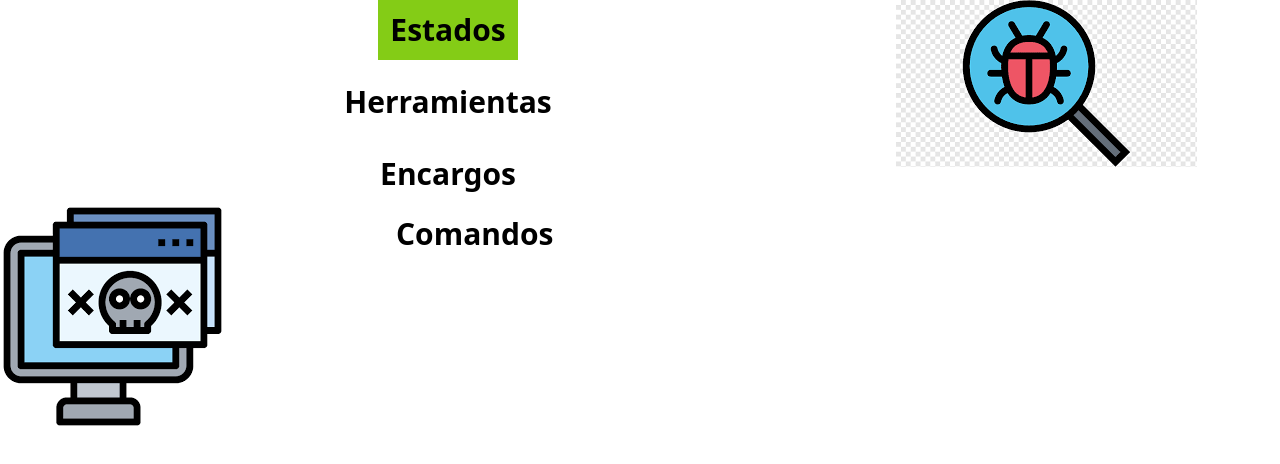
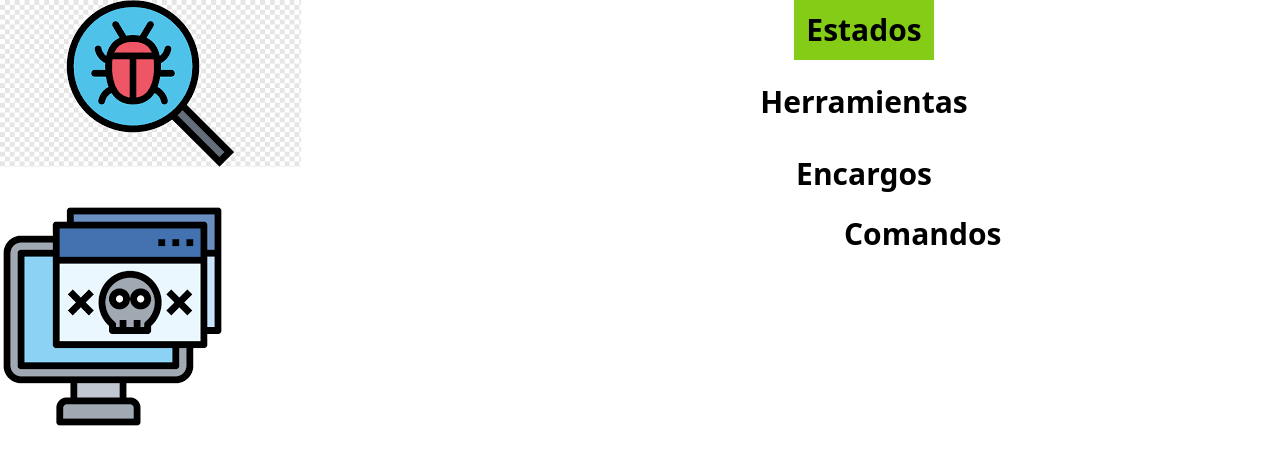
Before and after one commit to Dac099/codicon-game, a website: page index.html in a window 1280 px wide. Drawn offline with nearby package versions, Linux system fonts and the light colour scheme.

Commit message:
CORRECION

```diff
--- a/index.html
+++ b/index.html
@@ -11,13 +11,13 @@
   <main>
     <section>
       <div id="fondo">
+        <div>
+          <img src="./descarga.png" alt="Fondo">
+        </div>
         <div class="flex flex-col justify-center items-center gap-3">
           <h2 class="text-black text-3xl font-bold p-3 bg-lime-500">Estados</h2>
           <h2 class="text-black text-3xl font-bold p-3">Herramientas</h2>
           <h2 class="text-black text-3xl font-bold p-3">Encargos</h2>
-        </div>
-        <div>
-          <img src="./descarga.png" alt="Fondo">
         </div>
       </div>
         <div id="comandos">
--- a/styles/hack.css
+++ b/styles/hack.css
@@ -1,9 +1,9 @@
 #fondo{
     display: grid;
-    grid-template-columns: 70% 30%;
+    grid-template-columns: 35% 65%;
 }
 
 #comandos{
     display: grid;
-    grid-template-columns: 30% 70%;
+    grid-template-columns: 65% 35%;
 }
```
